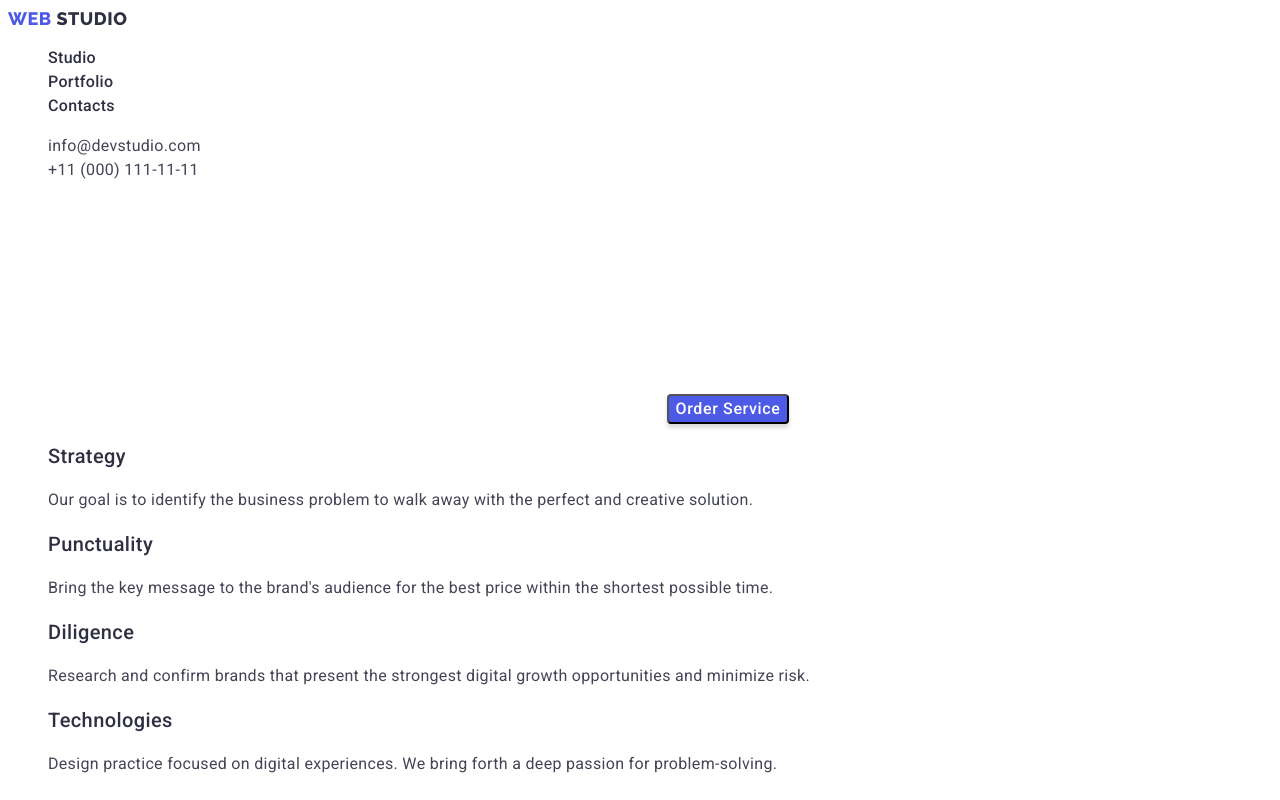
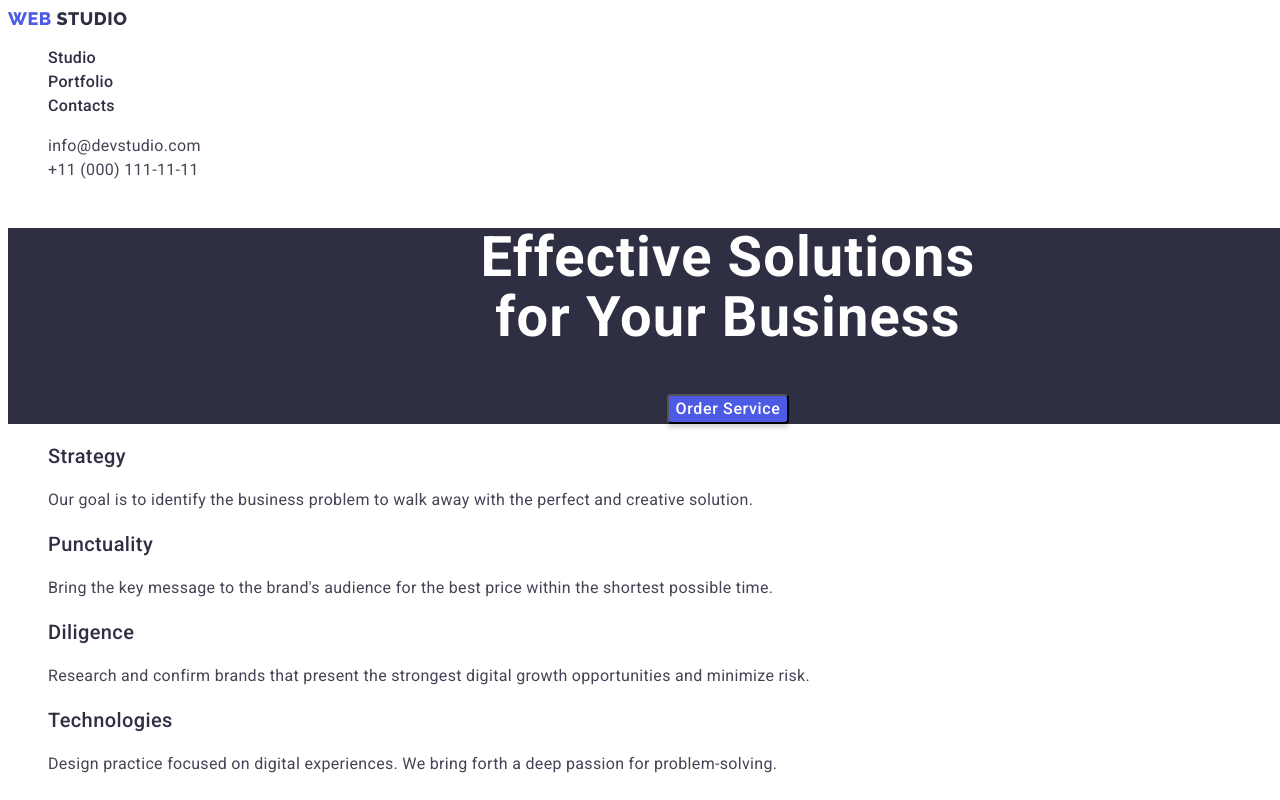
Before and after one commit to JuliaStavychna/goit-markup-hw-02, a plain HTML site: page index.html in a window 1280 px wide. Shown: the top 800 px of the page. Drawn offline with Linux system fonts and the light colour scheme.

Commit message:
css final changes

```diff
--- a/css/styles.css
+++ b/css/styles.css
@@ -78,7 +78,7 @@
 
   /* Hero */
   .hero {
-    background: var(--main-color);
+    background: var(--basic-color);
     text-align: center;
   }
   .hero-title {
```
